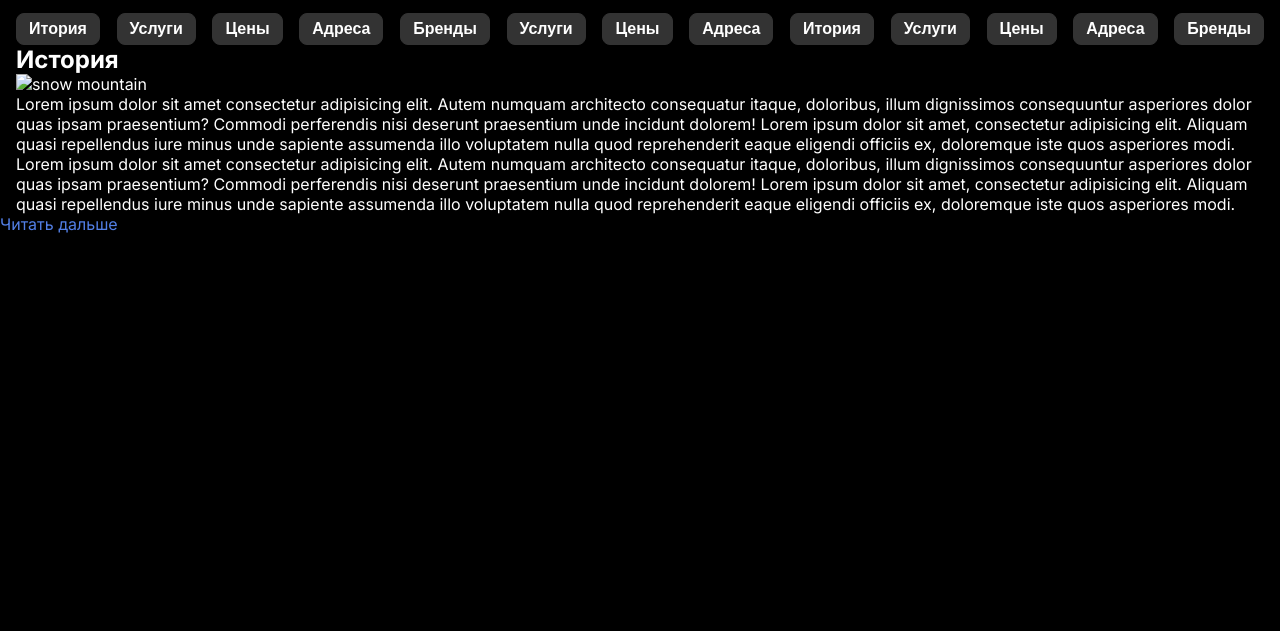
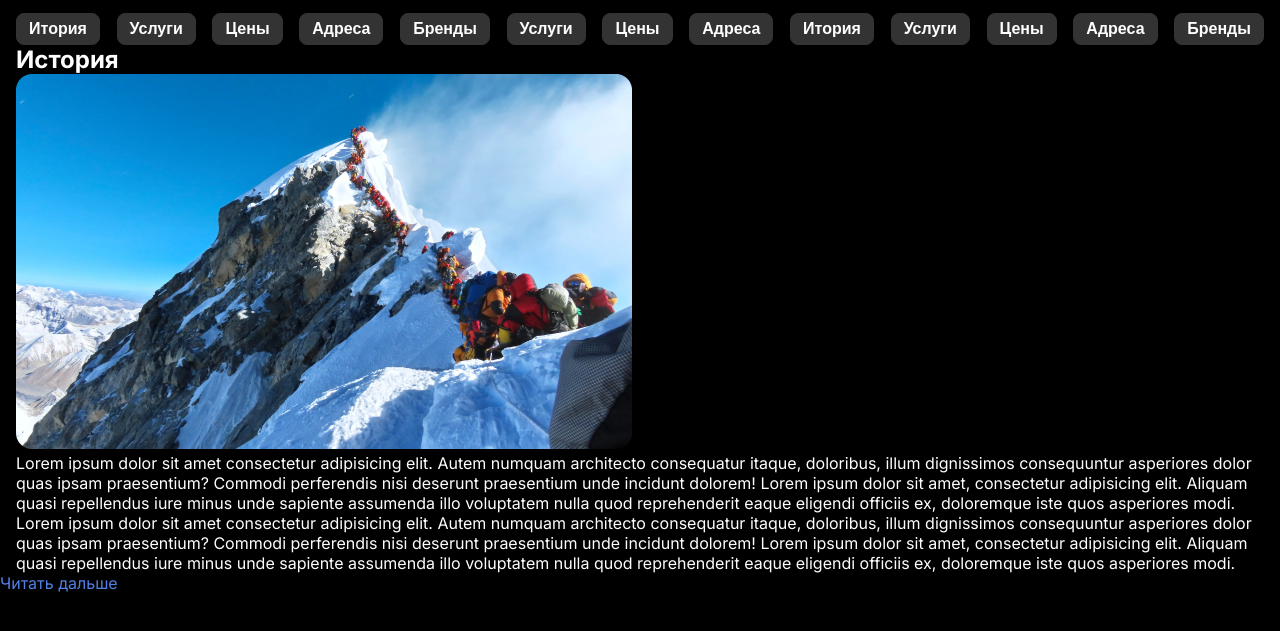
Before and after one commit to Nuxson/EIK, a plain HTML site: page index.html in a window 1280 px wide. Shown: the part 77-708 px from the top of the page. Drawn offline with Linux system fonts and the light colour scheme; the site is published under a folder, as on GitHub Pages, so addresses that start at the root find nothing.

Commit message:
Update index.html

```diff
--- a/index.html
+++ b/index.html
@@ -72,7 +72,7 @@
 
 			<article class="content">
 				<h2>История</h2>
-				<img src="/source/img/img.png" alt="snow mountain" />
+				<img src="source/img/img.png" alt="snow mountain" />
 			<div class="content__text">
 				<p>
 					Lorem ipsum dolor sit amet consectetur adipisicing elit.
```
